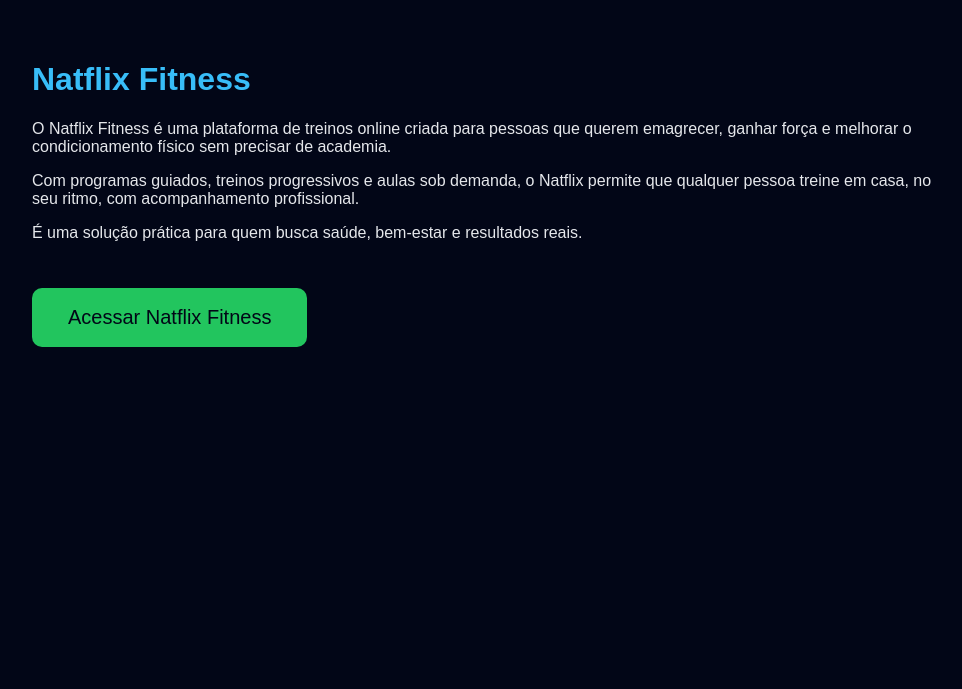
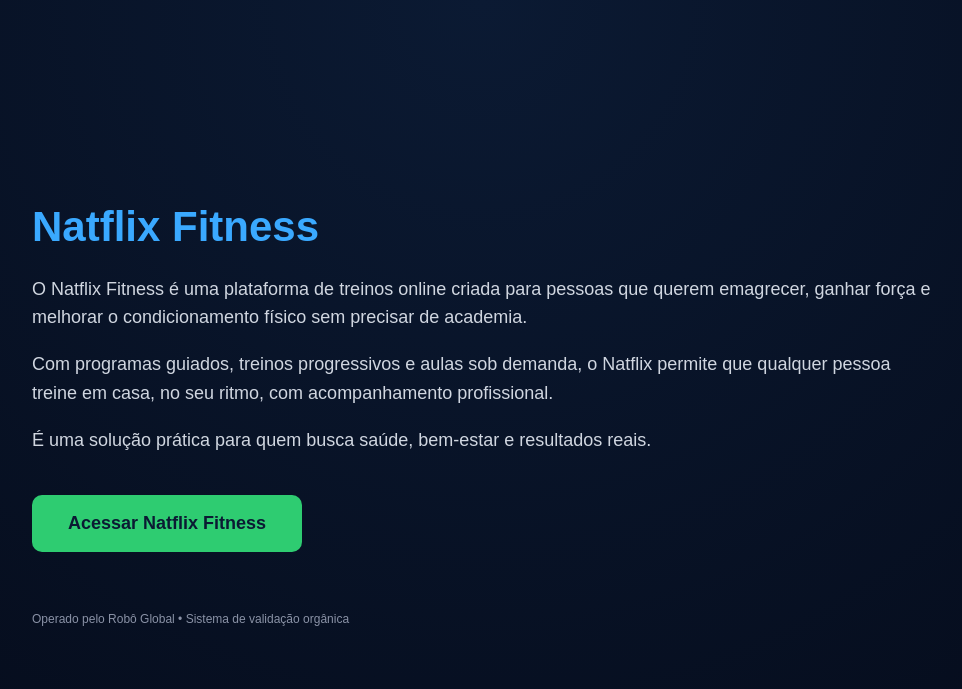
Before and after one commit to cremeni25/robo-global-landing, a plain HTML site: page best/natflix.html in a window 1280 px wide. Shown: the whole page, without its empty margins (158-1120 px from the left). Drawn offline with Linux system fonts and the light colour scheme.

Commit message:
Update natflix.html

```diff
--- a/best/natflix.html
+++ b/best/natflix.html
@@ -1,41 +1,98 @@
 <!DOCTYPE html>
 <html lang="pt-BR">
 <head>
-  <meta charset="UTF-8">
-  <title>Natflix Fitness — Treinos em Casa Que Funcionam</title>
-
-  <meta name="description" content="Natflix Fitness é uma plataforma de treinos online para emagrecer, ganhar massa muscular e treinar em casa sem academia.">
-
-  <meta name="robots" content="index, follow">
-
-  <link rel="canonical" href="https://www.roboglobal.com.br/best/natflix.html">
+  <meta charset="UTF-8" />
+  <title>Natflix Fitness | Robô Global</title>
+  <meta name="viewport" content="width=device-width, initial-scale=1.0" />
+  <meta name="description" content="Treinos online para emagrecer, ganhar força e melhorar o condicionamento físico sem academia." />
 
   <style>
-    body { font-family: Arial, sans-serif; background:#020617; color:#e5e7eb; padding:40px; max-width:900px; margin:auto }
-    h1 { color:#38bdf8; }
-    a.cta { display:inline-block; padding:18px 36px; background:#22c55e; color:#020617; text-decoration:none; font-size:20px; border-radius:10px; margin-top:30px }
+    body {
+      margin: 0;
+      font-family: Arial, Helvetica, sans-serif;
+      background: radial-gradient(circle at top, #0b1a33, #050b1a);
+      color: #ffffff;
+      min-height: 100vh;
+      display: flex;
+      align-items: center;
+      justify-content: center;
+    }
+
+    .container {
+      max-width: 900px;
+      padding: 60px 40px;
+    }
+
+    h1 {
+      color: #3aa9ff;
+      font-size: 42px;
+      margin-bottom: 24px;
+    }
+
+    p {
+      font-size: 18px;
+      line-height: 1.6;
+      color: #d0d6e0;
+      margin-bottom: 18px;
+    }
+
+    .cta {
+      margin-top: 40px;
+    }
+
+    .cta a {
+      display: inline-block;
+      background-color: #2ecc71;
+      color: #0b1a33;
+      padding: 18px 36px;
+      font-size: 18px;
+      font-weight: bold;
+      text-decoration: none;
+      border-radius: 10px;
+      transition: background-color 0.2s ease;
+    }
+
+    .cta a:hover {
+      background-color: #27ae60;
+    }
+
+    footer {
+      margin-top: 60px;
+      font-size: 12px;
+      color: #8a92a6;
+    }
   </style>
 </head>
 
 <body>
+  <div class="container">
     <h1>Natflix Fitness</h1>
 
     <p>
-    O Natflix Fitness é uma plataforma de treinos online criada para pessoas que querem
-    emagrecer, ganhar força e melhorar o condicionamento físico sem precisar de academia.
+      O Natflix Fitness é uma plataforma de treinos online criada para pessoas
+      que querem emagrecer, ganhar força e melhorar o condicionamento físico
+      sem precisar de academia.
     </p>
 
     <p>
-    Com programas guiados, treinos progressivos e aulas sob demanda, o Natflix permite
-    que qualquer pessoa treine em casa, no seu ritmo, com acompanhamento profissional.
+      Com programas guiados, treinos progressivos e aulas sob demanda,
+      o Natflix permite que qualquer pessoa treine em casa, no seu ritmo,
+      com acompanhamento profissional.
     </p>
 
     <p>
       É uma solução prática para quem busca saúde, bem-estar e resultados reais.
     </p>
 
-  <a class="cta" href="https://www.roboglobal.com.br/go/natflix">
+    <div class="cta">
+      <a href="https://api.roboglobal.com.br/go/natflix">
         Acessar Natflix Fitness
       </a>
+    </div>
+
+    <footer>
+      Operado pelo Robô Global • Sistema de validação orgânica
+    </footer>
+  </div>
 </body>
 </html>
```
Lines whose indentation alone changed are shown as unchanged.
